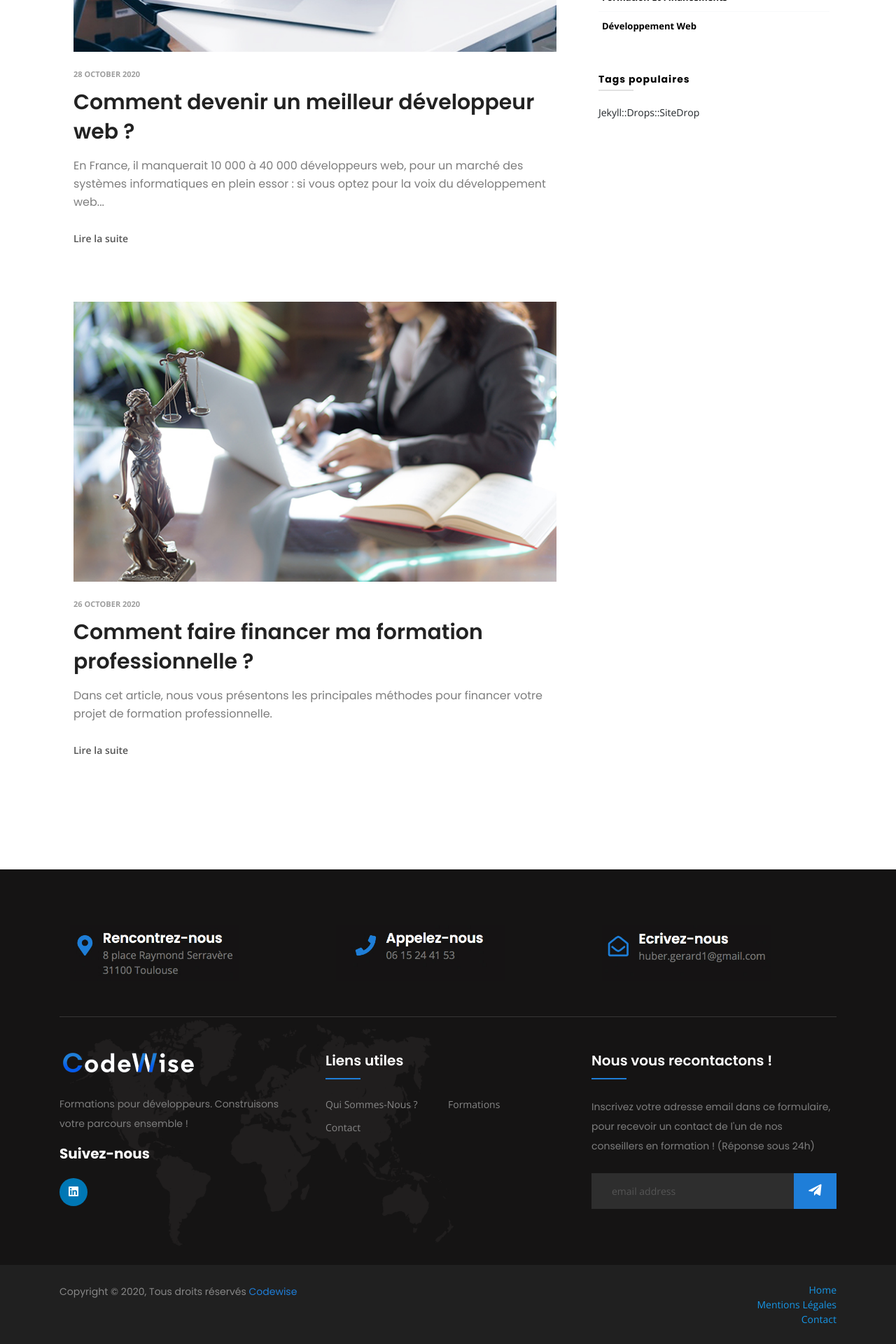
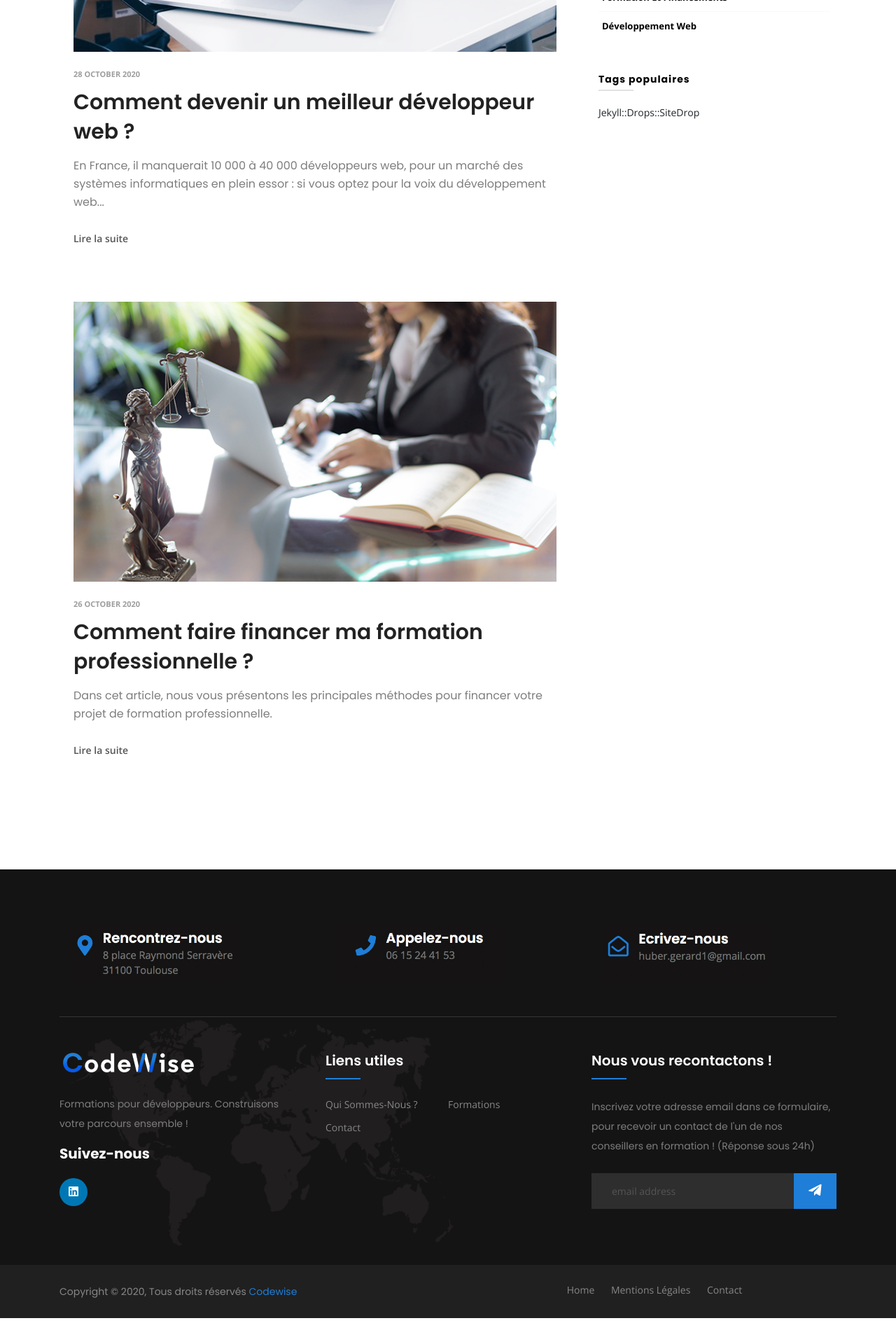
Before and after one commit to hubergerard/blog-codewise, a Jekyll site: the page built from index.html, in a window 1280 px wide. Shown: the part 820-2740 px from the top of the page at 70% size. Built offline with Jekyll 4.4.1, drawn with Linux system fonts in a browser that asks for light colours; the list of posts is cut into pages by our own code; after the commit the page ends 2703 px from its top, so only the background shows below that.

Commit message:
Update footer.html

```diff
--- a/_includes/footer.html
+++ b/_includes/footer.html
@@ -79,7 +79,7 @@
                     </div>
                 </div>
                 <div class="col-xl-6 col-lg-6 text-right">
-                    <div class="footer-menu text-center"></div>
+                    <div class="footer-menu text-center">
                         <ul>
                             <li><a href="{{site.url}}">Home</a></li>
                             <li><a href="/pages/mentions-legales">Mentions Légales</a></li>
```
